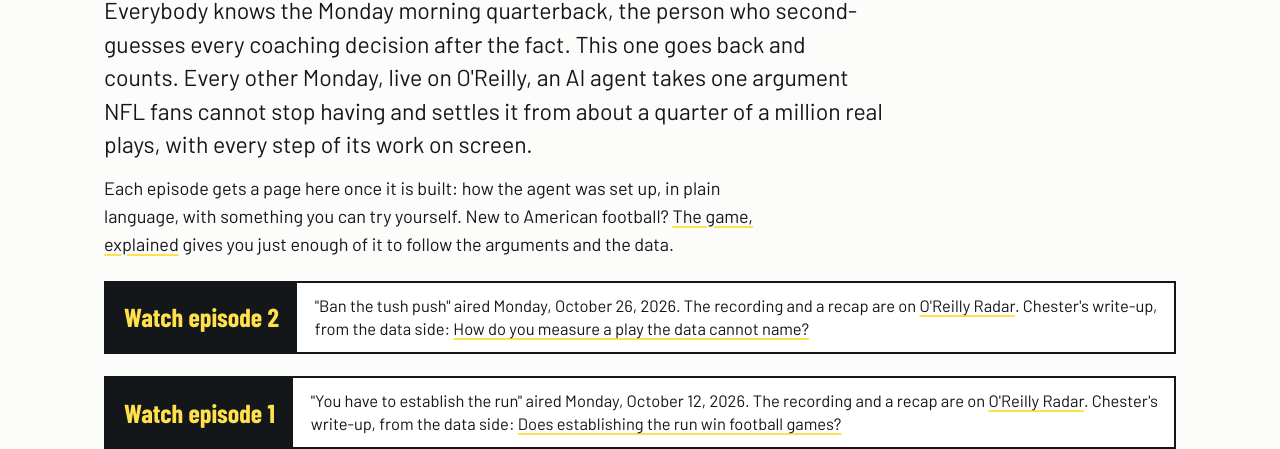
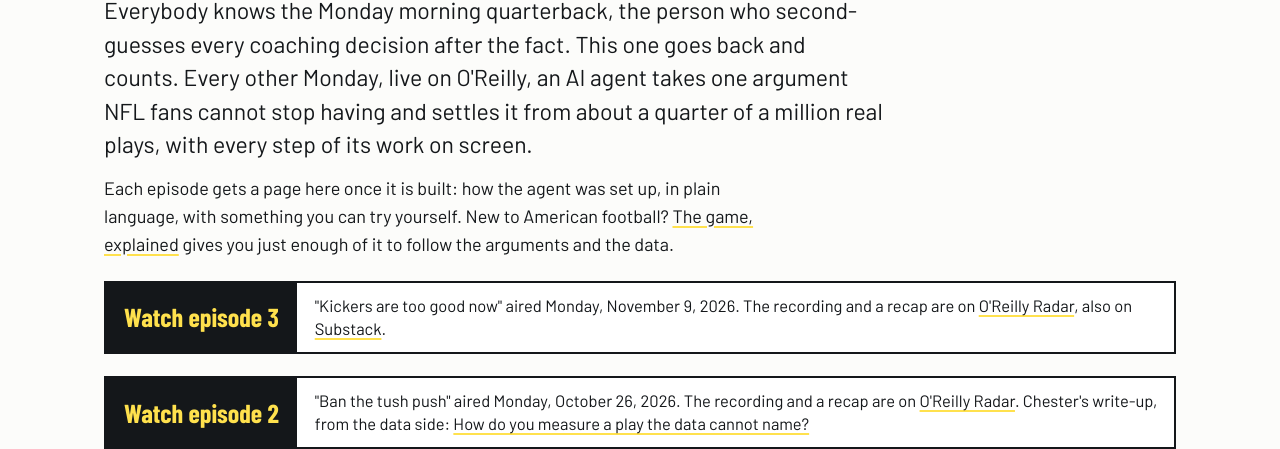
Before and after one commit to ismayc/monday-morning-agent, a plain HTML site: page docs/index.html in a window 1280 px wide. Shown: the part 503-952 px from the top of the page. Drawn offline with nearby package versions, Linux system fonts and the light colour scheme.

Commit message:
Link episode 3's Radar recap and Substack post
Adds the November 9, 2026 kickers episode's O'Reilly Radar and Substack
links to the README table, the home page, and the episode 3 page, in the
same places episodes 1 and 2 carry theirs.

Co-Authored-By: Claude Opus 5.5 <noreply@anthropic.com>
Claude-Session: https://claude.ai/code/session_01PGieaVGMKAtWEcBKMSTupP

```diff
--- a/docs/index.html
+++ b/docs/index.html
@@ -120,6 +120,10 @@
   <p class="lead">Everybody knows the Monday morning quarterback, the person who second-guesses every coaching decision after the fact. This one goes back and counts. Every other Monday, live on O'Reilly, an AI agent takes one argument NFL fans cannot stop having and settles it from about a quarter of a million real plays, with every step of its work on screen.</p>
   <p style="margin-top:14px">Each episode gets a page here once it is built: how the agent was set up, in plain language, with something you can try yourself. New to American football? <a href="football.html">The game, explained</a> gives you just enough of it to follow the arguments and the data.</p>
   <div class="aired">
+    <a href="https://www.oreilly.com/radar/the-monday-morning-agent-are-kickers-too-good-now/"><b>Watch episode 3</b></a>
+    <span>"Kickers are too good now" aired Monday, November 9, 2026. The recording and a recap are on <a href="https://www.oreilly.com/radar/the-monday-morning-agent-are-kickers-too-good-now/">O'Reilly Radar</a>, also on <a href="https://oreillyradar.substack.com/p/the-monday-morning-agent-are-kickers">Substack</a>.</span>
+  </div>
+  <div class="aired">
     <a href="https://www.oreilly.com/radar/the-monday-morning-agent-defining-the-tush-push/"><b>Watch episode 2</b></a>
     <span>"Ban the tush push" aired Monday, October 26, 2026. The recording and a recap are on <a href="https://www.oreilly.com/radar/the-monday-morning-agent-defining-the-tush-push/">O'Reilly Radar</a>. Chester's write-up, from the data side: <a href="https://sunbirds.ai/blog/tush-push/">How do you measure a play the data cannot name?</a></span>
   </div>
@@ -231,6 +235,7 @@
   <h2>Watch, or build along</h2>
   <div class="rows">
     <div><b><a href="https://www.oreilly.com/live-events/the-monday-morning-agent/0642572456054/">Register for the live series</a></b><span>Mondays at 8:00 a.m. Pacific on O'Reilly: a 30-minute build, then 15 minutes of questions.</span></div>
+    <div><b><a href="https://www.oreilly.com/radar/the-monday-morning-agent-are-kickers-too-good-now/">Watch episode 3</a></b><span>The recording and a recap on O'Reilly Radar, also on <a href="https://oreillyradar.substack.com/p/the-monday-morning-agent-are-kickers">Substack</a>.</span></div>
     <div><b><a href="https://www.oreilly.com/radar/the-monday-morning-agent-defining-the-tush-push/">Watch episode 2</a></b><span>The recording and a recap on O'Reilly Radar, also on <a href="https://oreillyradar.substack.com/p/the-monday-morning-agent-defining">Substack</a>.</span></div>
     <div><b><a href="https://www.oreilly.com/radar/building-an-ai-analyst-one-football-argument-at-a-time/">Watch episode 1</a></b><span>The recording and a recap on O'Reilly Radar, also on <a href="https://oreillyradar.substack.com/p/building-an-ai-analyst-one-football">Substack</a>.</span></div>
     <div><b><a href="episode-1/">Start with episode 1</a></b><span>The setup explained from zero, the plays row by row, a page where you change the filters yourself, and a diagram of how the tool works.</span></div>
```
Also changed, not shown: docs/episode-3/index.html (+1 -0 lines), 1 other file.
